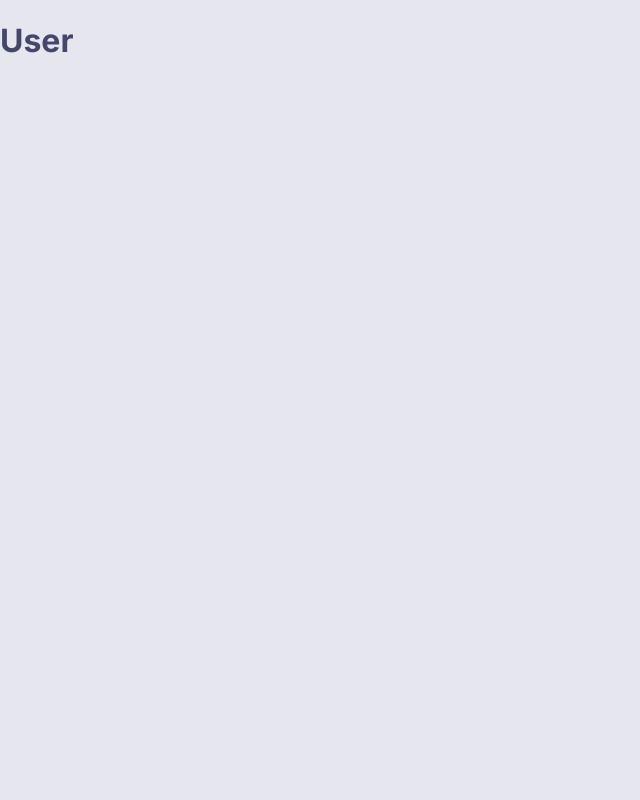
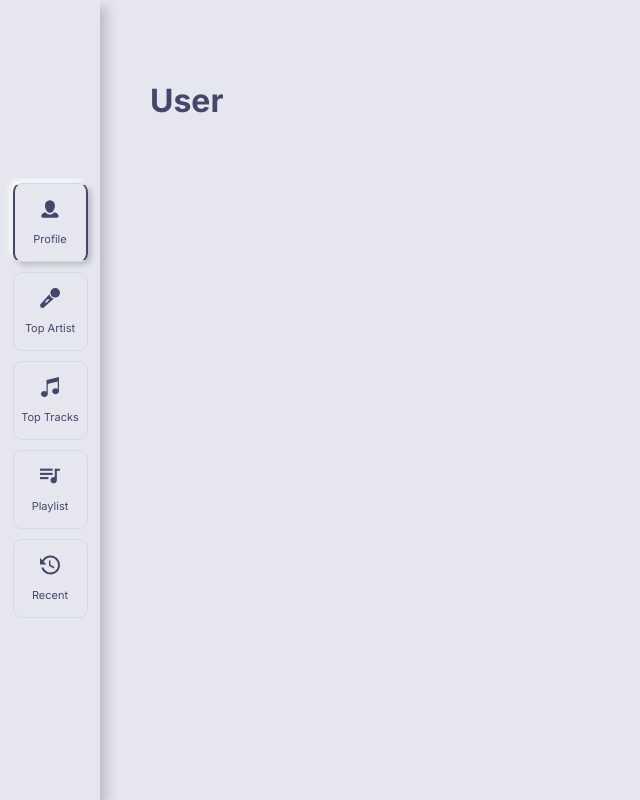
Before and after one commit to praveengopi19/spotify-profile-actions, a React app in the folder client/: page / in a window 1280 px wide. Shown: the whole page, without its empty margins (0-640 px from the left). Built offline with nearby package versions, Linux system fonts and the light colour scheme; sample sign-in values are in the browser's storage.

Commit message:
Front-end: Navigation bar added

```diff
--- a/client/src/App.css
+++ b/client/src/App.css
@@ -30,6 +30,74 @@ body::-webkit-scrollbar {
 
 .authcontentSection .inner {
     padding: 60px 50px;
+}
+
+/*Navbar*/
+nav {
+    display        : flex;
+    position       : fixed;
+    z-index        : 1;
+    min-height     : 100vh;
+    width          : 100px;
+    justify-content: space-between;
+    align-content  : center;
+    align-items    : center;
+    flex-flow      : column wrap;
+    box-shadow     : 6px 6px 12px #b8b9be, -6px -6px 12px #fff;
+}
+
+nav .navInnerContainer {
+    width          : 100%;
+    font-size      : 11px;
+    color          : #44476a;
+    display        : flex;
+    justify-content: space-between;
+    align-content  : center;
+    align-items    : center;
+    flex-flow      : column wrap;
+}
+
+
+
+nav svg {
+    fill          : #44476a;
+    width         : 20px;
+    height        : 20px;
+    margin-bottom : 5px;
+    vertical-align: middle;
+}
+
+.navLink {
+    border         : .0625rem solid #d1d9e6;
+    border-radius  : .55rem;
+    width          : 75%;
+    padding        : 15px 0;
+    margin         : 5px 0;
+    vertical-align : middle;
+    text-align     : center;
+    color          : inherit;
+    text-decoration: none;
+}
+
+.navLink div {
+    margin-top: 8px;
+}
+
+.navLink:hover {
+    border-radius: .55rem;
+    transition   : all .2s ease;
+    border       : .0625rem solid #d1d9e6;
+    box-shadow   : inset 2px 2px 5px #b8b9be, inset -3px -3px 7px #fff !important;
+}
+
+.navLinkActive {
+    border-radius: .55rem;
+    transition   : all .2s ease;
+    border       : .0625rem solid #d1d9e6;
+    border-left  : .15rem solid #44476a;
+    border-right : .15rem solid #44476a;
+    box-shadow   : 3px 3px 6px #b8b9be, -3px -3px 6px #fff;
+
 }
 
 /*Heading marigins*/
--- a/client/src/App.js
+++ b/client/src/App.js
@@ -13,11 +13,11 @@ const Allplaylist = lazy(() => import('./page/Allplaylist'))
 const Artist = lazy(() => import('./page/Artist'))
 const Track = lazy(() => import('./page/Track'))
 const Playlist = lazy(() => import('./page/Playlist'))
+const Navbar = lazy(() => import('./components/Navbar'))
 
 
 const PrivateRoute = ({ componet: Component, location, auth, ...rest }) => {
     let destination = location.pathname
-    console.log(auth)
     return (
         <Route {...rest} render={(props) => auth === true ? (<Component {...rest} {...props} />) : (<Redirect to={{ pathname: '/login', state: { destination } }} />)} />
     )
@@ -64,6 +64,9 @@ class App extends React.Component {
             <>
                 {!this.state.isLoading ?
                     < Suspense fallback={<Loader />}>
+                        {this.state.auth && <Navbar />}
+                        <div className="authcontentSection">
+                            <div className="inner">
                                 <Switch >
                                     <Route path="/login" render={(props) => <Login {...props} auth={this.state.auth} />} exact />
                                     <PrivateRoute path="/" location auth={this.state.auth} componet={User} exact />
@@ -76,7 +79,12 @@ class App extends React.Component {
                                     <PrivateRoute path="/playlist/:id" location auth={this.state.auth} componet={Playlist} exact />
                                     <Route component={Loader} />
                                 </Switch>
-                    </ Suspense> : <Loader />}
+                            </div>
+                        </div>
+                    </ Suspense>
+
+                    : <Loader />
+                }
             </>)
     }
 }
--- a/client/src/Spotify/index.js
+++ b/client/src/Spotify/index.js
@@ -1,5 +1,6 @@
 import axios from 'axios'
 import { default as axiosApi } from '../utils/axios'
+
 
 export const setAssessToken = (token) => localStorage.setItem('Spotify_accessToken', token)
 
@@ -8,6 +9,10 @@ export const getAssessToken = () => localStorage.getItem('Spotify_accessToken')
 export const setRefreshToken = (token) => localStorage.setItem('Spotify_refreshToken', token)
 
 export const getRefreshToken = () => localStorage.getItem('Spotify_refreshToken')
+
+
+// setAssessToken("a")
+// setRefreshToken("b")
 
 export const removeTokens = () => {
     localStorage.removeItem('Spotify_accessToken')
--- a/client/src/components/AllTracks.js
+++ b/client/src/components/AllTracks.js
@@ -10,7 +10,7 @@ class AllTracks extends Component {
 
     render() {
         return (
-            <div className="inner">
+            <>
                 <h2 className="heading">Recently Played Tracks</h2>
                 {this.props.items.map(({ track }, i) => {
                     return (
@@ -38,7 +38,7 @@ class AllTracks extends Component {
                         </Link>)
                 })
                 }
-            </div>
+            </>
         )
     }
 }
--- /dev/null
+++ b/client/src/components/Icons.js
@@ -0,0 +1,71 @@
+import React from 'react'
+
+export const IconProfile = () => (
+    <svg id="user-icon" viewBox="0 0 1024 1024" width="100%" height="100%">
+        <path d="m730.06 679.64q-45.377 53.444-101.84 83.443t-120 29.999q-64.032 0-120.75-30.503t-102.6-84.451q-40.335 13.109-77.645 29.747t-53.948 26.722l-17.142 10.084q-29.747 19.159-51.175 57.729t-21.428 73.107 25.461 59.242 60.754 24.705h716.95q35.293 0 60.754-24.705t25.461-59.242-21.428-72.603-51.679-57.225q-6.554-4.033-18.907-10.84t-51.427-24.453-79.409-30.755zm-221.84 25.72q-34.285 0-67.561-14.873t-60.754-40.335-51.175-60.502-40.083-75.124-25.461-84.451-9.075-87.728q0-64.032 19.915-116.22t54.452-85.964 80.67-51.931 99.072-18.151 99.072 18.151 80.67 51.931 54.452 85.964 19.915 116.22q0 65.04-20.167 130.58t-53.948 116.72-81.426 83.443-98.568 32.268z" />
+    </svg>
+)
+
+export const IconToptracks = () => (
+    <svg
+        version="1.1"
+        id="Layer_1"
+        xmlns="http://www.w3.org/2000/svg"
+        x="0px"
+        y="0px"
+        viewBox="0 0 489.164 489.164"
+        xmlSpace="preserve">
+        <path d="M159.582,75.459v285.32c-14.274-10.374-32.573-16.616-52.5-16.616c-45.491,0-82.5,32.523-82.5,72.5s37.009,72.5,82.5,72.5 s82.5-32.523,82.5-72.5V168.942l245-60.615v184.416c-14.274-10.374-32.573-16.616-52.5-16.616c-45.491,0-82.5,32.523-82.5,72.5 s37.009,72.5,82.5,72.5s82.5-32.523,82.5-72.5V0L159.582,75.459z" />
+    </svg>
+)
+
+
+export const IconTopartists = () => (
+    <svg
+        xmlns="http://www.w3.org/2000/svg"
+        version="1.1"
+        x="0px"
+        y="0px"
+        viewBox="0 0 47.5 47.5"
+        xmlSpace="preserve">
+        <g>
+            <path d="M44.159,3.341C41.932,1.115,39.013,0,36.093,0c-2.919,0-5.838,1.114-8.064,3.341c-4.454,4.454-4.454,11.677,0,16.131     c2.227,2.227,5.146,3.341,8.064,3.341s5.839-1.114,8.066-3.341C48.613,15.019,48.613,7.796,44.159,3.341z" />
+            <path d="M22.161,14.999L0.646,39.161c-0.9,1.011-0.854,2.604,0.103,3.562l1.132,1.133L1.158,44.58     c-0.477,0.477-0.477,1.256,0,1.731l0.108,0.108c0.477,0.478,1.256,0.478,1.733,0l0.723-0.724l1.055,1.055     c0.957,0.957,2.552,1.003,3.563,0.104l24.155-21.509c-2.469-0.633-4.739-1.902-6.589-3.752     C24.019,19.706,22.779,17.416,22.161,14.999z M21.02,29.268l-5.145,5.146c-0.77,0.771-2.018,0.771-2.787,0     c-0.769-0.771-0.77-2.02,0-2.787l5.145-5.146c0.77-0.771,2.018-0.771,2.787,0C21.789,27.251,21.79,28.499,21.02,29.268z" />
+        </g>
+    </svg>
+)
+
+
+export const IconPlaylist = () => (
+    <svg
+        xmlns="http://www.w3.org/2000/svg"
+        version="1.1"
+        x="0px"
+        y="0px"
+        viewBox="0 0 405.333 405.333"
+        xmlSpace="preserve">
+        <g>
+            <rect x="0" y="53.333" width="256" height="42.667" />
+            <rect x="0" y="138.667" width="256" height="42.667" />
+            <path d="M298.667,53.333v174.613c-6.72-2.453-13.76-3.947-21.333-3.947c-35.307,0-64,28.693-64,64c0,35.307,28.693,64,64,64     c35.307,0,64-28.693,64-64V96h64V53.333H298.667z" />
+            <rect x="0" y="224" width="170.667" height="42.667" />
+        </g>
+    </svg>
+)
+
+export const IconRecent = () => (
+    <svg
+        xmlns="http://www.w3.org/2000/svg"
+        version="1.1"
+        x="0px"
+        y="0px"
+        width="30px"
+        height="29px"
+        viewBox="0 0 510 510">
+        <g>
+            <g id="history">
+                <path d="M267.75,12.75c-89.25,0-168.3,48.45-209.1,122.4L0,76.5v165.75h165.75    l-71.4-71.4c33.15-63.75,96.9-107.1,173.4-107.1C372.3,63.75,459,150.45,459,255s-86.7,191.25-191.25,191.25    c-84.15,0-153-53.55-181.05-127.5H33.15c28.05,102,122.4,178.5,234.6,178.5C402.9,497.25,510,387.6,510,255    C510,122.4,400.35,12.75,267.75,12.75z M229.5,140.25V270.3l119.85,71.4l20.4-33.15l-102-61.2v-107.1H229.5z" />
+            </g>
+        </g>
+    </svg>
+)
--- /dev/null
+++ b/client/src/components/Navbar.js
@@ -0,0 +1,60 @@
+import React, { Component } from 'react'
+import { Link, withRouter } from 'react-router-dom'
+
+import { IconProfile, IconTopartists, IconToptracks, IconPlaylist, IconRecent } from './Icons'
+
+class Navbar extends Component {
+    state = {
+        pathname: null
+    }
+
+    componentDidMount() {
+        this.setState({ pathname: this.props.location.pathname })
+    }
+
+    componentDidUpdate(prevProps, prevState) {
+        if (prevState.pathname != this.props.location.pathname) {
+            console.log(prevState != this.props.location.pathname)
+            this.setState({ pathname: this.props.location.pathname })
+        }
+    }
+
+    checkNavActive(navPath) {
+        if (navPath == this.state.pathname) {
+            return true
+        }
+        return false
+    }
+
+    render() {
+        return (
+            <nav>
+                <span></span>
+                <div className="navInnerContainer">
+                    <Link className={"navLink " + (this.checkNavActive("/") && "navLinkActive")} to="/">
+                        <IconProfile className="navicons" />
+                        <div>Profile</div>
+                    </Link>
+                    <Link className={"navLink " + (this.checkNavActive("/artist") && "navLinkActive")} to="/artist">
+                        <IconTopartists className="navicons" />
+                        <div>Top Artist</div>
+                    </Link>
+                    <Link className={"navLink " + (this.checkNavActive("/tracks") && "navLinkActive")} to="/tracks">
+                        <IconToptracks className="navicons" />
+                        <div>Top Tracks</div>
+                    </Link>
+                    <Link className={"navLink " + (this.checkNavActive("/playlist") && "navLinkActive")} to="/playlist">
+                        <IconPlaylist className="navicons" />
+                        <div>Playlist</div>
+                    </Link>
+                    <Link className={"navLink " + (this.checkNavActive("/recent") && "navLinkActive")} to="/recent">
+                        <IconRecent className="navicons" />
+                        <div>Recent</div>
+                    </Link>
+                </div>
+                <span></span>
+            </nav>)
+    }
+}
+
+export default withRouter(Navbar)
--- a/client/src/page/Recent.js
+++ b/client/src/page/Recent.js
@@ -15,9 +15,9 @@ class Recent extends Component {
     }
 
     render() {
-        return (<div className="authcontentSection">
-            {this.state.recent ? <AllTracks items={this.state.recent.items} /> : <h1>Loading</h1>}
-        </div>)
+        return (
+            this.state.recent ? <AllTracks items={this.state.recent.items} /> : <h1>Loading</h1>
+        )
     }
 }
 
```
Lines whose indentation alone changed are shown as unchanged.
